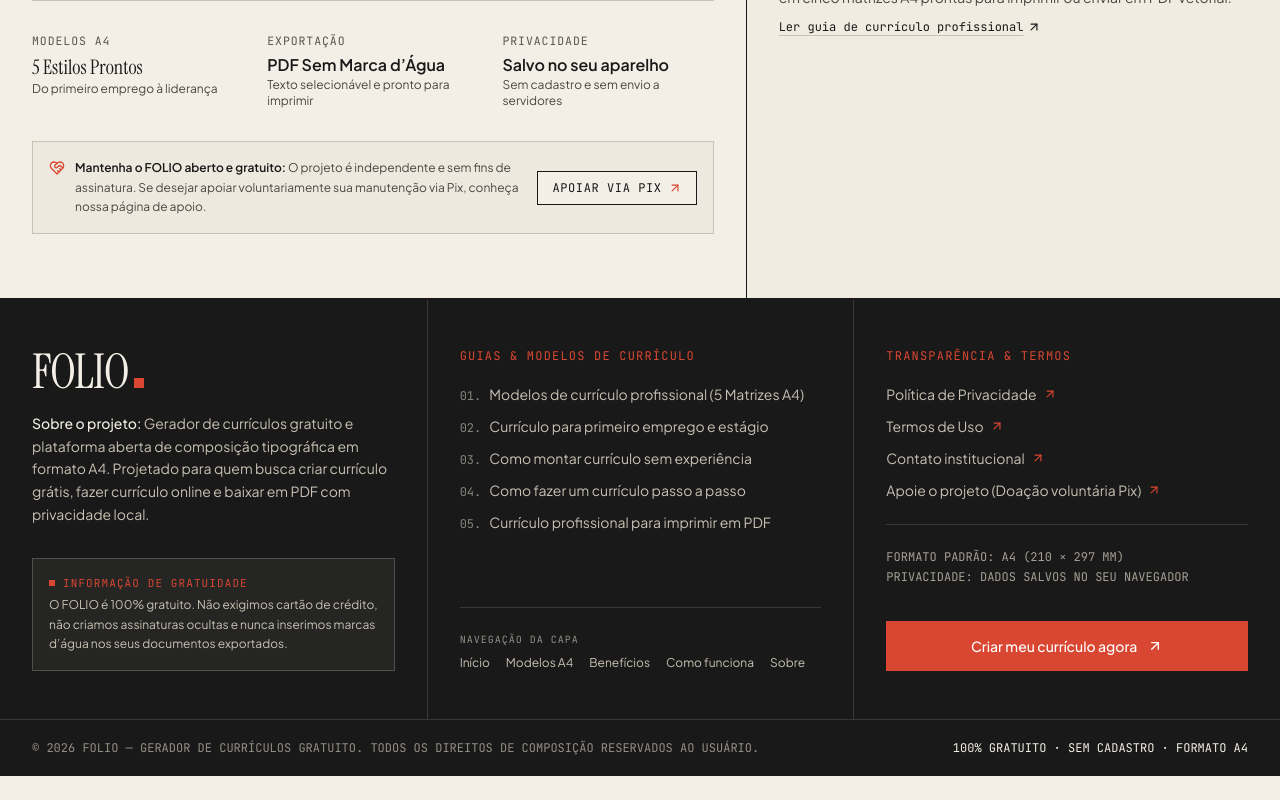
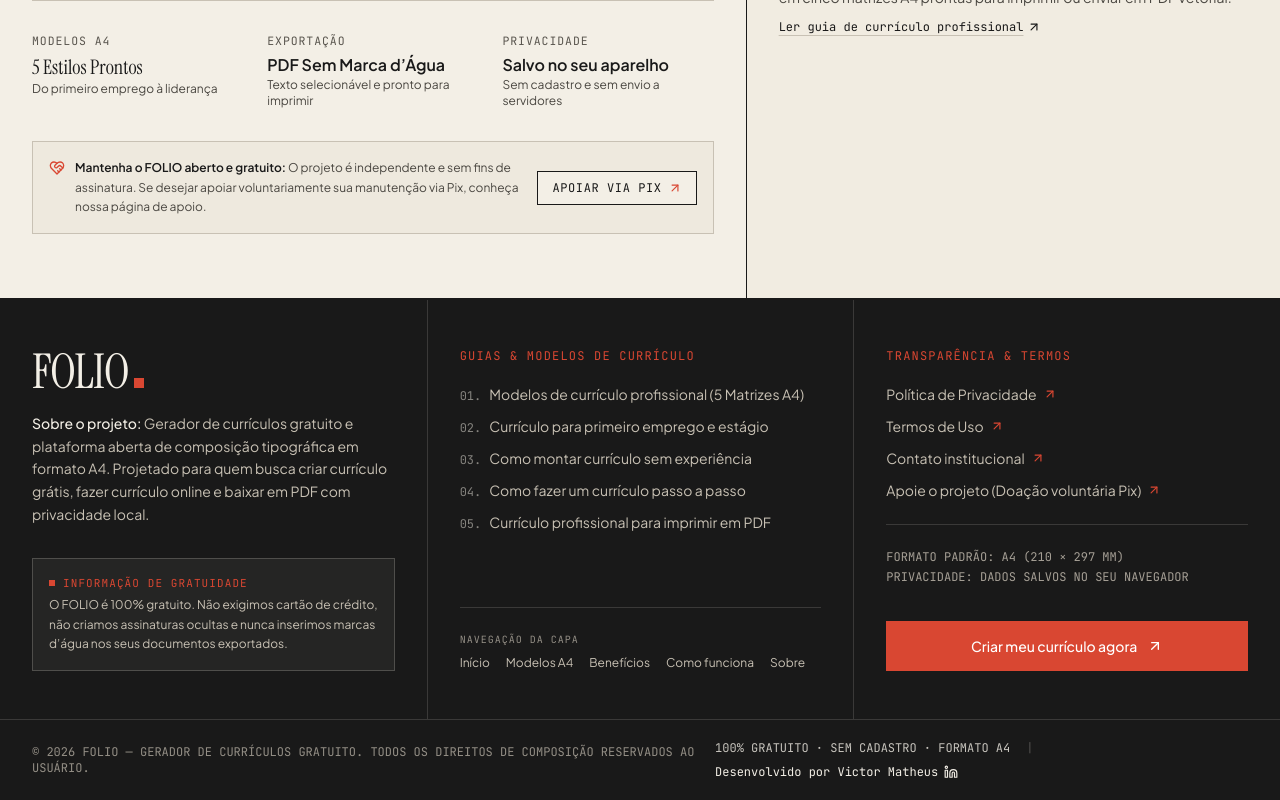
Before and after one commit to victormath0305/Projeto-Folio, a React (Vite) app: page / in a window 1280 px wide. Shown: the part 6132-6932 px from the top of the page. Before the commit the page ends 6908 px from the top, so only its background shows below. Built offline with nearby package versions, Linux system fonts and the light colour scheme; no server answers.

Commit message:
feat(footer): add developer credit with LinkedIn link

```diff
--- a/src/components/layout/Footer.tsx
+++ b/src/components/layout/Footer.tsx
@@ -1,5 +1,5 @@
 import React from 'react';
-import { ArrowUpRight } from 'lucide-react';
+import { ArrowUpRight, Linkedin } from 'lucide-react';
 import { AppRouteView, PublicGuideSlug } from '../../services/seoService';
 import { ResumeTemplateId } from '../../types/resume';
 
@@ -235,12 +235,25 @@ export const Footer: React.FC<FooterProps> = ({
         </div>
 
         {/* Colofão Final */}
-        <div className="border-t border-ivory/15 px-4 sm:px-8 py-5 flex flex-col sm:flex-row items-start sm:items-center justify-between gap-3 text-xs font-mono text-paper/70">
+        <div className="border-t border-ivory/15 px-4 sm:px-8 py-5 flex flex-col md:flex-row items-start md:items-center justify-between gap-3 text-xs font-mono text-paper/70">
           <div>
             © {new Date().getFullYear()} FOLIO — GERADOR DE CURRÍCULOS GRATUITO. TODOS OS DIREITOS DE COMPOSIÇÃO RESERVADOS AO USUÁRIO.
           </div>
-          <div className="text-ivory">
-            100% GRATUITO · SEM CADASTRO · FORMATO A4
+          <div className="flex flex-wrap items-center gap-x-4 gap-y-2">
+            <span className="text-ivory/80">
+              100% GRATUITO · SEM CADASTRO · FORMATO A4
+            </span>
+            <span className="hidden sm:inline text-ivory/25" aria-hidden="true">|</span>
+            <a
+              href="https://www.linkedin.com/in/victor-matheus-trindade/"
+              target="_blank"
+              rel="noopener noreferrer"
+              aria-label="Desenvolvido por Victor Matheus — Perfil no LinkedIn"
+              className="inline-flex items-center gap-1.5 text-ivory hover:text-vermilion transition-colors"
+            >
+              <span>Desenvolvido por Victor Matheus</span>
+              <Linkedin className="w-3.5 h-3.5 shrink-0" aria-hidden="true" />
+            </a>
           </div>
         </div>
       </div>
```
